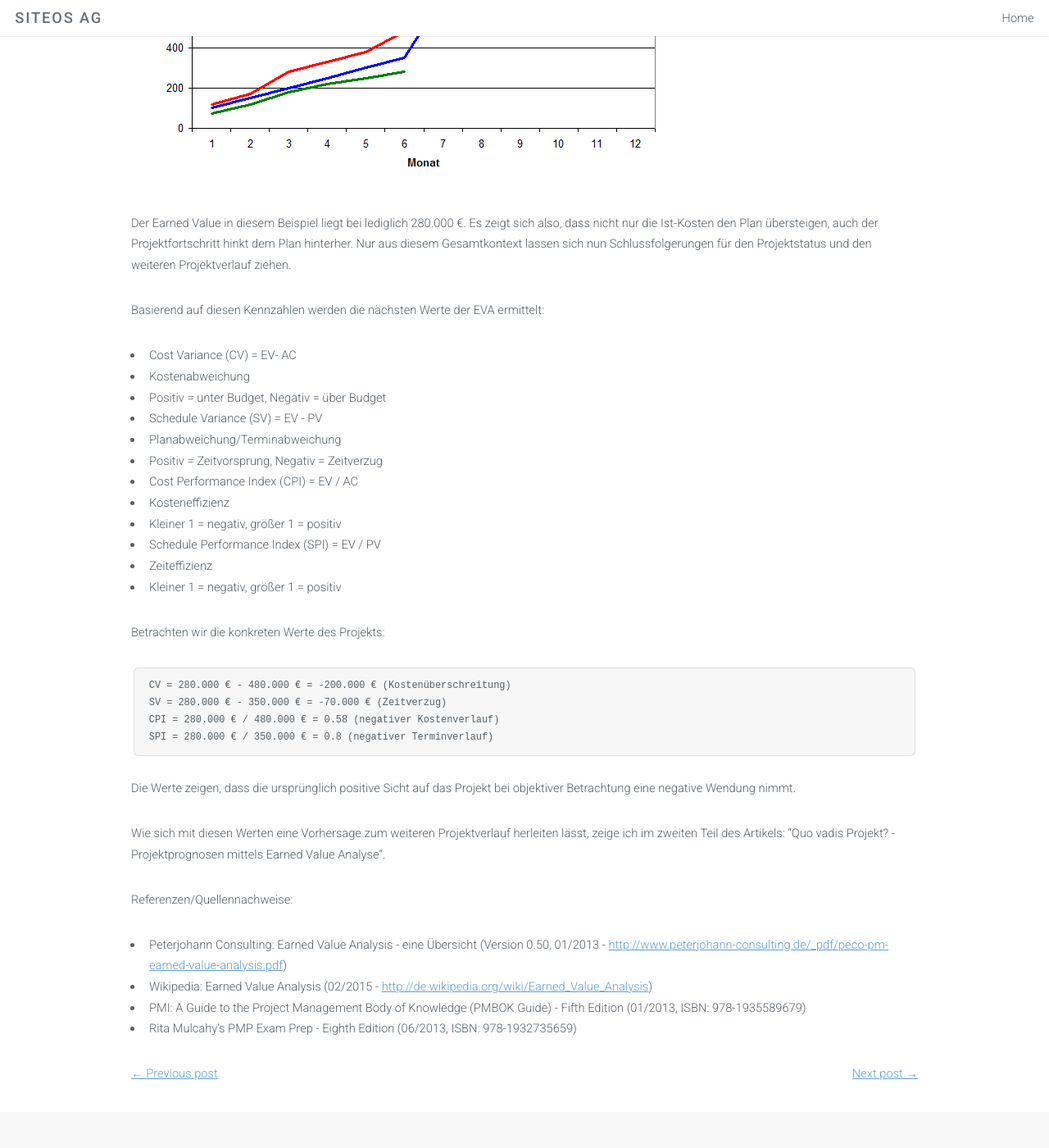
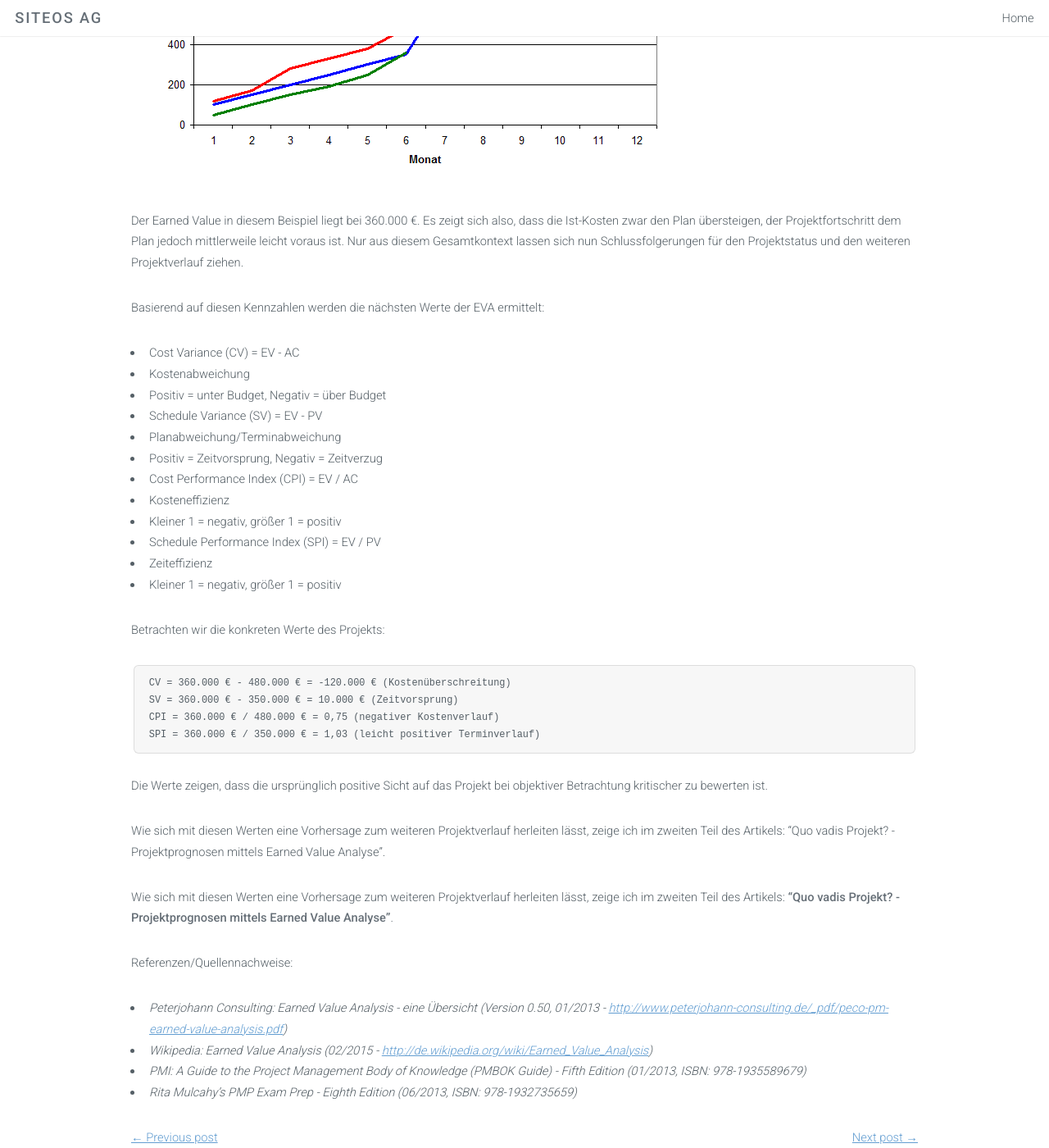
Before and after one commit to SiteOS/siteos.github.io, a Jekyll site: the page built from _posts/2015-02-20-Earned-Value-Analyse.markdown, in a window 1280 px wide and 1400 px high, scrolled down 3090 px. Shown: the whole window at 82% size. Built offline with Jekyll 4.4.1, drawn with Linux system fonts in a browser that asks for light colours; some of the changed text lies outside the part shown.

Commit message:
Updates Earned Value Analysis part 1

```diff
--- a/_layouts/post.html
+++ b/_layouts/post.html
@@ -6,7 +6,7 @@ layout: default
         <header class="major">
             <h2 class="post-title">{{ page.title }}</h2>
 
-            <p class="post-meta">{{ page.date | date: "%b %-d, %Y" }}{% if page.author %} • {{ page.author }}{% endif%}{% if page.authorkey %} • <img src="{{ site.baseurl }}/images/alexanderbischof.jpg"/>{% endif %}</p>
+            <p class="post-meta">{{ page.date | date: "%b %-d, %Y" }}{% if page.author %} • {{ page.author }}{% endif%}{% if page.authorkey %} • <img src="{{ site.baseurl }}/images/{{page.authorkey}}.jpg"/>{% endif %}</p>
         </header>
 
         <section class="post-content">
--- a/_posts/2015-02-20-Earned-Value-Analyse.markdown
+++ b/_posts/2015-02-20-Earned-Value-Analyse.markdown
@@ -65,12 +67,12 @@ Erweitern wir nun exemplarisch unsere Auswertung um einen Earned Value-Verlauf:
 
 <img src="{{site.baseurl}}/images/2015-02-20-eva3.png"/>
 
-Der Earned Value in diesem Beispiel liegt bei lediglich 280.000 €. Es zeigt sich also, dass nicht nur die Ist-Kosten den Plan übersteigen, auch der Projektfortschritt hinkt dem Plan hinterher.
+Der Earned Value in diesem Beispiel liegt bei 360.000 €. Es zeigt sich also, dass die Ist-Kosten zwar den Plan übersteigen, der Projektfortschritt dem Plan jedoch mittlerweile leicht voraus ist.
 Nur aus diesem Gesamtkontext lassen sich nun Schlussfolgerungen für den Projektstatus und den weiteren Projektverlauf ziehen.
 
 Basierend auf diesen Kennzahlen werden die nächsten Werte der EVA ermittelt:
 
- - Cost Variance (CV) = EV- AC
+ - Cost Variance (CV) = EV - AC
   - Kostenabweichung
   - Positiv = unter Budget, Negativ = über Budget
  - Schedule Variance (SV) = EV - PV
@@ -86,19 +88,21 @@ Basierend auf diesen Kennzahlen werden die nächsten Werte der EVA ermittelt:
 Betrachten wir die konkreten Werte des Projekts:
 
 {% highlight text %}
-CV = 280.000 € - 480.000 € = -200.000 € (Kostenüberschreitung)
-SV = 280.000 € - 350.000 € = -70.000 € (Zeitverzug)
-CPI = 280.000 € / 480.000 € = 0.58 (negativer Kostenverlauf)
-SPI = 280.000 € / 350.000 € = 0.8 (negativer Terminverlauf)
+CV = 360.000 € - 480.000 € = -120.000 € (Kostenüberschreitung)
+SV = 360.000 € - 350.000 € = 10.000 € (Zeitvorsprung)
+CPI = 360.000 € / 480.000 € = 0,75 (negativer Kostenverlauf)
+SPI = 360.000 € / 350.000 € = 1,03 (leicht positiver Terminverlauf)
 {% endhighlight %}
 
-Die Werte zeigen, dass die ursprünglich positive Sicht auf das Projekt bei objektiver Betrachtung eine negative Wendung nimmt.
+Die Werte zeigen, dass die ursprünglich positive Sicht auf das Projekt bei objektiver Betrachtung kritischer zu bewerten ist.
 
 Wie sich mit diesen Werten eine Vorhersage zum weiteren Projektverlauf herleiten lässt, zeige ich im zweiten Teil des Artikels: "Quo vadis Projekt? - Projektprognosen mittels Earned Value Analyse".
 
+Wie sich mit diesen Werten eine Vorhersage zum weiteren Projektverlauf herleiten lässt, zeige ich im zweiten Teil des Artikels: **"Quo vadis Projekt? - Projektprognosen mittels Earned Value Analyse"**.
+
 Referenzen/Quellennachweise:
 
- - Peterjohann Consulting: Earned Value Analysis - eine Übersicht (Version 0.50, 01/2013 - [http://www.peterjohann-consulting.de/_pdf/peco-pm-earned-value-analysis.pdf](http://www.peterjohann-consulting.de/_pdf/peco-pm-earned-value-analysis.pdf))
- - Wikipedia:  Earned Value Analysis (02/2015 - [http://de.wikipedia.org/wiki/Earned_Value_Analysis](http://de.wikipedia.org/wiki/Earned_Value_Analysis))
- - PMI: A Guide to the Project Management Body of Knowledge (PMBOK Guide) - Fifth Edition (01/2013, ISBN: 978-1935589679)
- - Rita Mulcahy's PMP Exam Prep - Eighth Edition (06/2013, ISBN: 978-1932735659)
+ - *Peterjohann Consulting: Earned Value Analysis - eine Übersicht (Version 0.50, 01/2013 - [http://www.peterjohann-consulting.de/_pdf/peco-pm-earned-value-analysis.pdf](http://www.peterjohann-consulting.de/_pdf/peco-pm-earned-value-analysis.pdf))*
+ - *Wikipedia:  Earned Value Analysis (02/2015 - [http://de.wikipedia.org/wiki/Earned_Value_Analysis](http://de.wikipedia.org/wiki/Earned_Value_Analysis))*
+ - *PMI: A Guide to the Project Management Body of Knowledge (PMBOK Guide) - Fifth Edition (01/2013, ISBN: 978-1935589679)*
+ - *Rita Mulcahy's PMP Exam Prep - Eighth Edition (06/2013, ISBN: 978-1932735659)*
--- a/index.html
+++ b/index.html
@@ -14,7 +14,7 @@ layout: default
             <header class="major">
                 <h2><a href="{{ site.baseurl }}{{ post.url }}">{{ post.title }}</a></h2>
 
-                <p class="post-meta">{% if post.authorkey %}<img align="middle" src="{{ site.baseurl }}/images/alexanderbischof.jpg" style="width: 50px; height: 50px">
+                <p class="post-meta">{% if post.authorkey %}<img align="middle" src="{{ site.baseurl }}/images/{{post.authorkey}}.jpg" style="width: 50px; height: 50px">
                     {% endif %}{{ post.date | date: "%b %-d, %Y" }}{% if post.author %} • {{ post.author }}{% endif%}
                     </img>
                 </p>
```
Also changed, not shown: other parts of _posts/2015-02-20-Earned-Value-Analyse.markdown (+4 -2 lines), images/2015-02-20-eva3.png.
